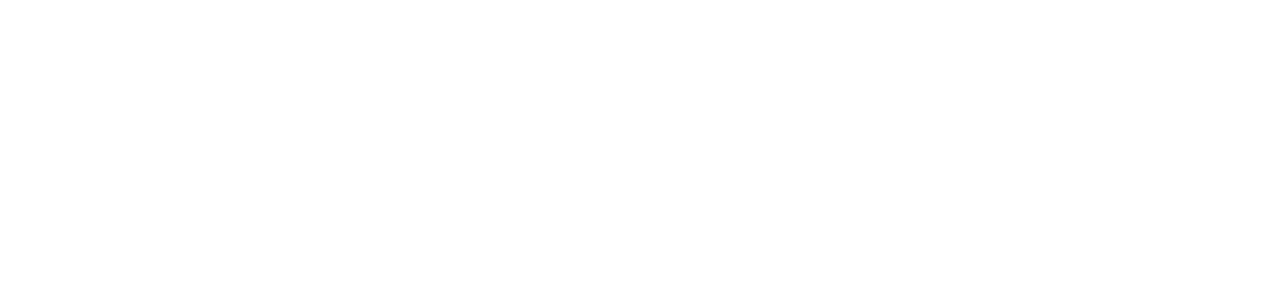
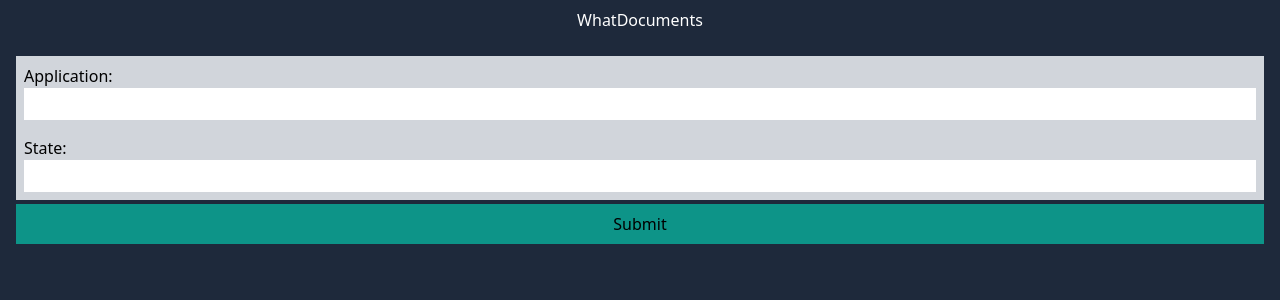
Before and after one commit to demirsergen/whatdocuments, a Next.js app: page / in a window 1280 px wide. Shown: the top 300 px of the page. Built offline with nearby package versions, Linux system fonts and the light colour scheme.

Commit message:
setup api call to pull from the api

```diff
--- /dev/null
+++ b/components/Form.tsx
@@ -0,0 +1,68 @@
+import React, { useState } from 'react';
+
+const Form = () => {
+  const [application, setApplication] = useState('');
+  const [state, setState] = useState('');
+  const [documentList, setDocumentList] = useState('');
+
+  const submit = async (e: React.FormEvent<HTMLFormElement>) => {
+    e.preventDefault();
+
+    const response = await fetch('/api/what-documents', {
+      method: 'POST',
+      headers: {
+        'Content-Type': 'application/json',
+      },
+      body: JSON.stringify({ application, state }),
+    });
+    const data: string = await response.json();
+    setDocumentList(data);
+    console.log(data);
+  };
+
+  return (
+    <div>
+      <form
+        action="POST"
+        className="block mx-auto p-4"
+        onSubmit={submit}
+      >
+        <div className="block mx-auto p-2 bg-gray-300">
+          <label htmlFor="application-type">Application:</label>
+          <br />
+          <input
+            type="text"
+            name="application"
+            id="application"
+            value={application}
+            onChange={(e) => setApplication(e.target.value)}
+            className="w-full bg-white p-1"
+          />
+        </div>
+        <div className="block mx-auto p-2 bg-gray-300">
+          <label htmlFor="state">State:</label>
+          <br />
+          <input
+            type="text"
+            name="state"
+            id="state"
+            value={state}
+            onChange={(e) => setState(e.target.value)}
+            className="w-full bg-white p-1"
+          />
+        </div>
+        <button
+          type="submit"
+          className="bg-teal-600 block mx-auto p-2 my-1 w-full"
+        >
+          Submit
+        </button>
+      </form>
+      <div>
+        <p className="text-white">{documentList}</p>
+      </div>
+    </div>
+  );
+};
+
+export default Form;
--- /dev/null
+++ b/components/Layout.tsx
@@ -0,0 +1,17 @@
+import React from 'react';
+import Navbar from './Navbar';
+
+interface Props {
+  children: React.ReactNode;
+}
+
+const Layout = ({ children }: Props) => {
+  return (
+    <div className="w-full min-h-screen mx-auto font-poppins bg-slate-800">
+      <Navbar />
+      <main>{children}</main>
+    </div>
+  );
+};
+
+export default Layout;
--- /dev/null
+++ b/components/Navbar.tsx
@@ -0,0 +1,11 @@
+import React from 'react';
+
+const Navbar = () => {
+  return (
+    <nav className="text-center p-2">
+      <h2 className="text-white">WhatDocuments</h2>
+    </nav>
+  );
+};
+
+export default Navbar;
--- a/package.json
+++ b/package.json
@@ -15,6 +15,7 @@
     "eslint": "8.29.0",
     "eslint-config-next": "13.0.6",
     "next": "13.0.6",
+    "openai": "^3.1.0",
     "react": "18.2.0",
     "react-dom": "18.2.0",
     "typescript": "4.9.3"
--- a/pages/_app.tsx
+++ b/pages/_app.tsx
@@ -1,6 +1,11 @@
-import '../styles/globals.css'
-import type { AppProps } from 'next/app'
+import '../styles/globals.css';
+import type { AppProps } from 'next/app';
+import Layout from '../components/Layout';
 
 export default function App({ Component, pageProps }: AppProps) {
-  return <Component {...pageProps} />
+  return (
+    <Layout>
+      <Component {...pageProps} />
+    </Layout>
+  );
 }
--- a/pages/api/hello.ts
+++ /dev/null
@@ -1,13 +0,0 @@
-// Next.js API route support: https://nextjs.org/docs/api-routes/introduction
-import type { NextApiRequest, NextApiResponse } from 'next'
-
-type Data = {
-  name: string
-}
-
-export default function handler(
-  req: NextApiRequest,
-  res: NextApiResponse<Data>
-) {
-  res.status(200).json({ name: 'John Doe' })
-}
--- /dev/null
+++ b/pages/api/what-documents.ts
@@ -0,0 +1,36 @@
+// Next.js API route support: https://nextjs.org/docs/api-routes/introduction
+import type { NextApiRequest, NextApiResponse } from 'next';
+const { Configuration, OpenAIApi } = require('openai');
+
+const configuration = new Configuration({
+  apiKey: process.env.NEXT_PUBLIC_OPENAI_API_KEY,
+});
+const openai = new OpenAIApi(configuration);
+
+type Data = {
+  application: string;
+  state: string;
+};
+
+export default async function handler(
+  req: NextApiRequest,
+  res: NextApiResponse<Data>
+) {
+  const { application, state } = req.body;
+
+  const response = await openai.createCompletion({
+    model: 'text-curie-001',
+    prompt: `What documents do I need for ${application} in ${state}? Use bullet points, keep it short.`,
+    temperature: 0.7,
+    max_tokens: 132,
+    top_p: 1,
+    frequency_penalty: 0,
+    presence_penalty: 0,
+  });
+
+  const text = response.data?.choices?.[0].text;
+  if (text === undefined) {
+    throw new Error('No result.');
+  }
+  res.status(200).json({ result: text });
+}
--- a/pages/index.tsx
+++ b/pages/index.tsx
@@ -1,18 +1,23 @@
 import Head from 'next/head';
-import styles from '../styles/Home.module.css';
+import type { NextPage } from 'next';
+import Form from '../components/Form';
 
-export default function Home() {
+const Home: NextPage = () => {
   return (
-    <div className={styles.container}>
+    <div>
       <Head>
         <title>Create Next App</title>
         <meta name="description" content="WhatDocuments App" />
         <link rel="icon" href="/favicon.ico" />
       </Head>
 
-      <main></main>
+      <main>
+        <Form />
+      </main>
 
       <footer></footer>
     </div>
   );
-}
+};
+
+export default Home;
```
Also changed, not shown: 1 other file (tests, documents, lock files or other folders).
